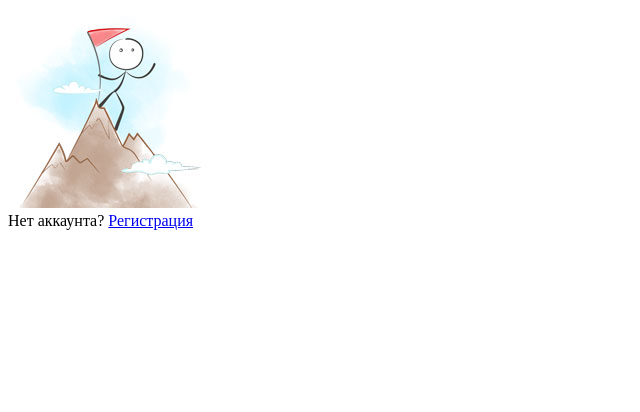
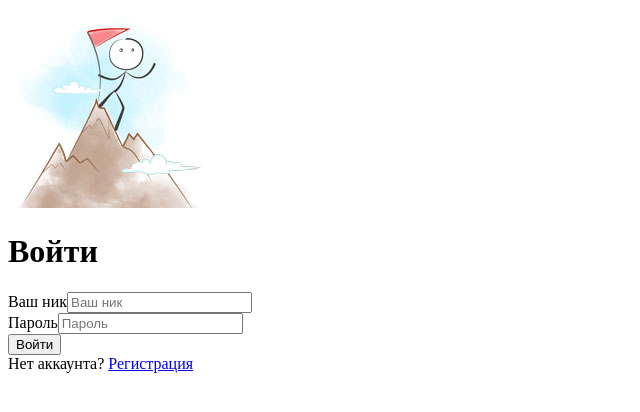
Before and after one commit to VitalMangal/Chat, a React (Create React App) app in the folder frontend/: page /login in a window 1280 px wide. Shown: the top 412 px of the page, without its empty margins (0-640 px from the left). Built offline with nearby package versions, Linux system fonts and the light colour scheme.

Commit message:
trouble with loginForm..

```diff
--- a/frontend/src/App.js
+++ b/frontend/src/App.js
@@ -8,7 +8,7 @@ function App() {
     <BrowserRouter>
       <Routes>
         <Route path="/" element={<MainPage />} />
-        <Route path="login" element={<Login/>} />
+        <Route path="/login" element={<Login/>} />
         <Route path="*" element={<PageNotFound />} />
       </Routes>
     </BrowserRouter>
--- a/frontend/src/components/Login.jsx
+++ b/frontend/src/components/Login.jsx
@@ -9,12 +9,12 @@ const formSchema = Yup.object().shape({
 });
 
 const LoginForm = () => {
-
+	console.log('дошло до формы');
   return (
 		<Formik
 		  initialValues={{
       	username: '',
-      	email: '',
+      	password: '',
     	}}
 			validationSchema={formSchema}
       onSubmit={ (values) => {
@@ -50,6 +50,9 @@ const LoginForm = () => {
 							placeholder="Пароль"
 							className="form-control"
 						/>
+						{errors.password && touched.password ? (
+							<div>{errors.password}</div>
+						) : null}
 					</div>
       		<button type="submit" className="w-100 mb-3 btn btn-outline-primary">Войти</button>
     		</Form>
@@ -68,8 +71,7 @@ const Login = () => {
 								<div className="col-12 col-md-6 d-flex align-items-center justify-content-center">
 									<img src={logo} className="rounded-circle" alt="Войти" />
 								</div>
-								{console.log('дошло до формы')}
-								{LoginForm}
+								<LoginForm />
 							</div>
 							<div className="card-footer p-4">
 								<div className="text-center">
```
Also changed, not shown: 1 other file (tests, documents, lock files or other folders). Lines whose indentation alone changed are shown as unchanged.
